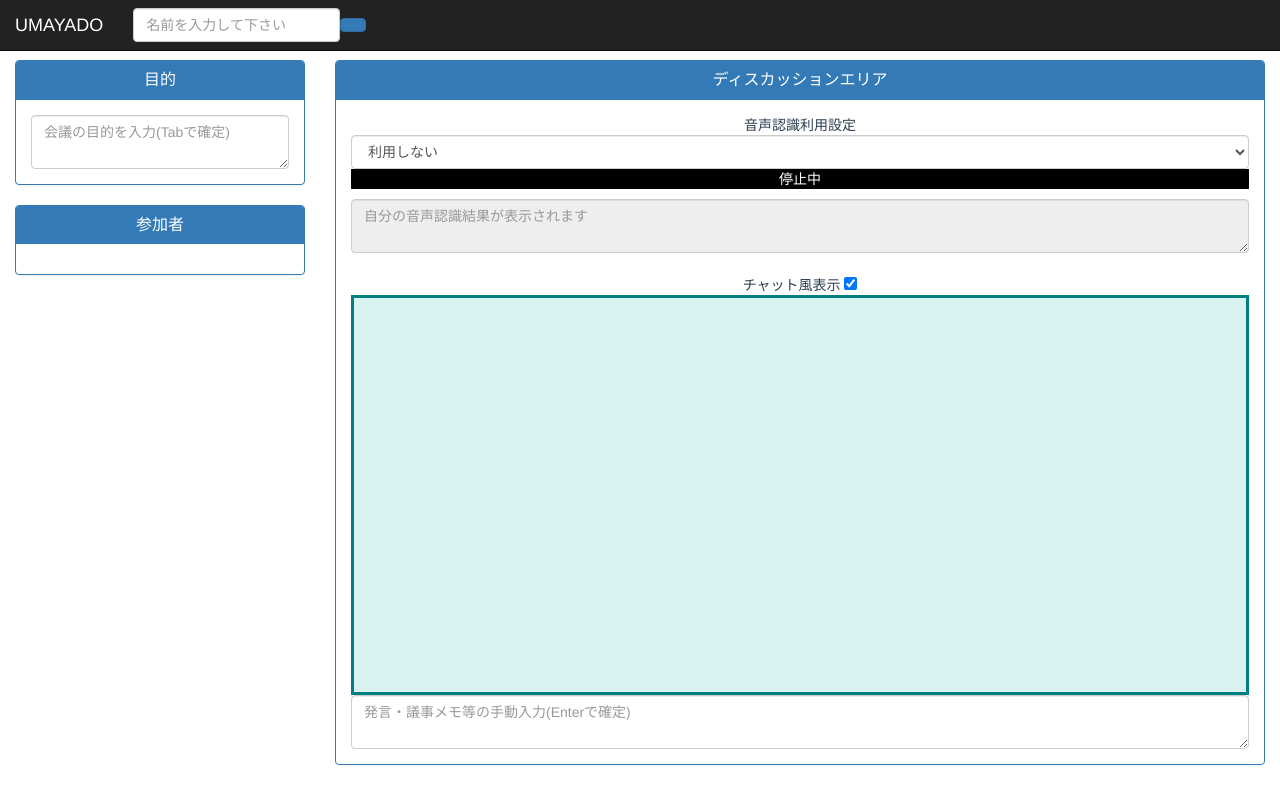
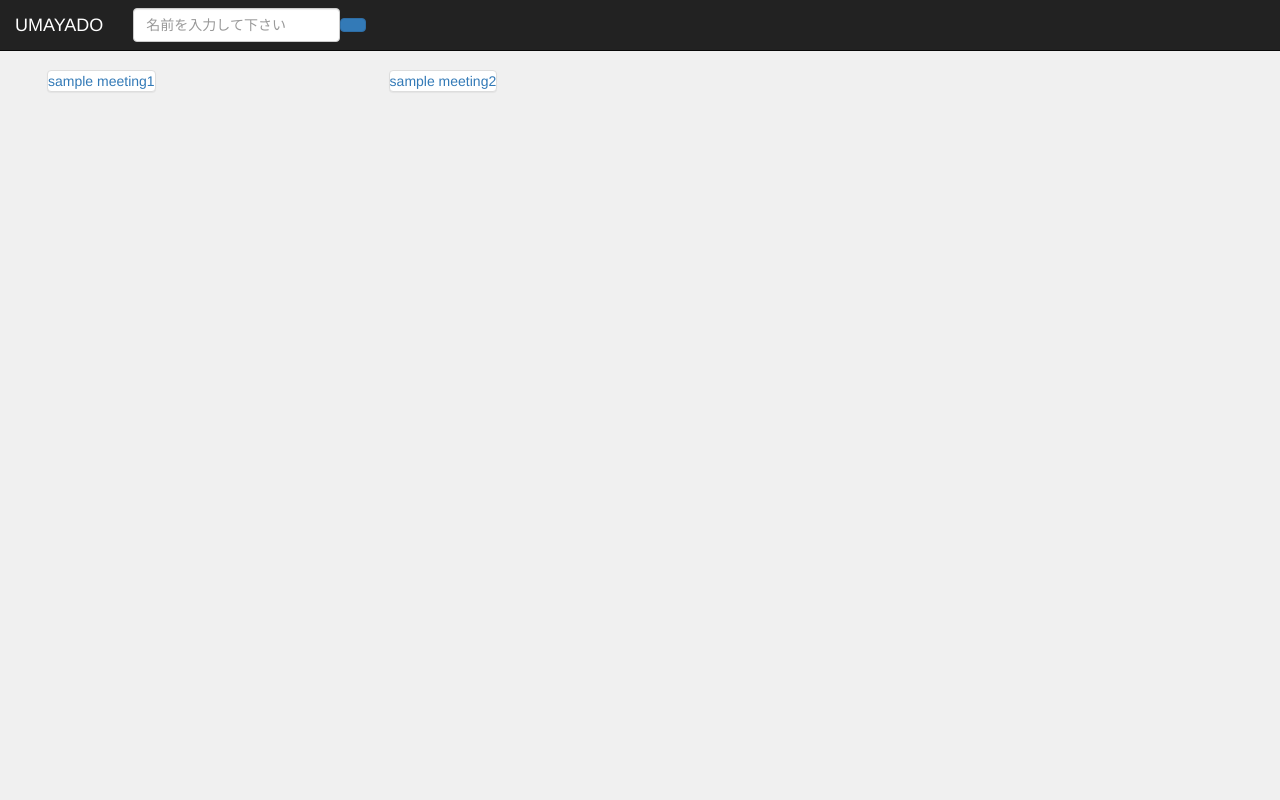
Before and after one commit to kobakan618/vue_cli_trial, a Vue app: page / in a window 1280 px wide. Built offline with nearby package versions, Linux system fonts and the light colour scheme.

Commit message:
Work in Progress 2

```diff
--- a/index.html
+++ b/index.html
@@ -1,8 +1,9 @@
 <!DOCTYPE html>
 <html>
-
 <head>
   <meta charset="utf-8">
+  <meta http-equiv="x-ua-compatible" content="ie=edge">
+  <meta name="viewport" content="width=device-width, initial-scale=1">
   <title>umayado</title>
   <script src="/static/jquery-1.11.3.min.js"></script>
   <script src="/static/bootstrap.min.js"></script>
--- a/src/App.vue
+++ b/src/App.vue
@@ -1,3 +1,5 @@
+// Author: "Hiroshi Kobayashi"
+// Copyright © 2017 RICOH Co, Ltd. All rights reserved
 <template>
   <div id="app">
     <!--ナビゲーションバー-->
@@ -26,7 +28,9 @@
         </div>
       </div>
     </nav>
-    <router-view></router-view>
+    <transition name="slide-fade">
+      <router-view></router-view>
+    </transition>
   </div>
 </template>
 
@@ -46,4 +50,18 @@ export default {
   color: #2c3e50;
   margin-top: 60px;
 }
+
+.slide-fade-enter-active {
+  transition: all .3s ease;
+}
+
+.slide-fade-leave-active {
+  transition: all .8s cubic-bezier(1.0, 0.5, 0.8, 1.0);
+}
+
+.slide-fade-enter,
+.slide-fade-leave-to {
+  transform: translateX(10px);
+  opacity: 0;
+}
 </style>
--- /dev/null
+++ b/src/assets/list.json
@@ -0,0 +1,14 @@
+[
+	{
+		"id": "1234",
+		"name": "sample meeting1",
+		"promoter": "tester1",
+		"when": "2017-01-01 01:01:10.123456 +0900 JST"
+	},
+	{
+		"id": "2345",
+		"name": "sample meeting2",
+		"promoter": "tester2",
+		"when": "2017-01-02 01:01:10.123456 +0900 JST"
+	}
+]
--- a/src/components/Meeting.vue
+++ b/src/components/Meeting.vue
@@ -1,8 +1,15 @@
+// Author: "Hiroshi Kobayashi"
+// Copyright © 2017 RICOH Co, Ltd. All rights reserved
 <template>
   <div>
     <div class="container-fluid">
       <div class="row">
         <div class="col-xs-3">
+          <div class="panel panel-danger">
+            <div class="panel-heading">
+              <h3 class="panel-title">会議ID:{{ $route.params.id }}</h3>
+            </div>
+          </div>
           <div class="panel panel-primary">
             <div class="panel-heading">
               <h3 class="panel-title">目的</h3>
@@ -27,20 +34,20 @@
         <div class="col-xs-9">
           <div class="panel panel-primary">
             <div class="panel-heading">
-              <h3 class="panel-title">ディスカッションエリア</h3>
+              <h3 class="panel-title">ディスカッションエリア (チャット風表示
+                <input type="checkbox" v-model="chat_view">)
+              </h3>
             </div>
             <div class="panel-body">
               <!--音声認識コンポーネント-->
               <voiceRecognition></voiceRecognition>
               <br>
               <!--チャットコンポーネント-->
-              チャット風表示
-              <input type="checkbox" v-model="chat_view"> </input>
               <div class="chat-timeline">
                 <message v-for="chat in chatLogs" :my_name="my_name" :chat_view="chat_view" :key="chat.id" :time="chat.time" :name="chat.name" :message="chat.message" :tag="chat.tag">
                 </message>
               </div>
-              <textarea v-model="input_message" class="form-control" placeholder="発言・議事メモ等の手動入力(Enterで確定)" rows="2" v-on:keyup.enter="send_message()"></textarea>
+              <textarea v-model="input_message" class="form-control input-sm" placeholder="発言・議事メモ等の手動入力(Enterで確定)" rows="2" v-on:keyup.enter="send_message()"></textarea>
             </div>
           </div>
         </div>
@@ -68,6 +75,12 @@ export default {
       purpose: '',
       attendees: []
     }
+  },
+  mounted: function() {
+    this.start('test')
+  },
+  beforeDestroy: function() {
+    this.stop()
   },
   methods: {
     start(name) {
@@ -150,15 +163,12 @@ export default {
 <!-- Add "scoped" attribute to limit CSS to this component only -->
 <style scoped>
 .chat-timeline {
-  height: 400px;
+  height: 300px;
   overflow-y: scroll;
   overflow-x: visible;
   border: solid #008080;
   background-color: #D8F3F0;
 }
-
-
-/* ブロック要素にアイコンバッジを表示 */
 
 span[data-badge-top-left],
 span[data-badge-top-right],
@@ -171,9 +181,6 @@ span[data-badge-bottom-right] {
   border-radius: 6px;
   color: #fff;
 }
-
-
-/* アイコン部 */
 
 span[data-badge-top-left]:before,
 span[data-badge-top-right]:before,
@@ -219,4 +226,9 @@ span[data-badge-bottom-right]:before {
   transform: translate(50%, 50%);
   content: attr(data-badge-bottom-right)"";
 }
+
+.panel-heading {
+  height: 20px;
+  padding: 0;
+}
 </style>
--- /dev/null
+++ b/src/components/MeetingList.vue
@@ -0,0 +1,76 @@
+// Author: "Hiroshi Kobayashi"
+// Copyright © 2017 RICOH Co, Ltd. All rights reserved
+<template>
+  <section class="main" transition="main" v-cloak>
+    <div class="container">
+      <div class="card" v-for="list in filterItems">
+        <div class="panel panel-default">
+          <router-link :to="{ name: 'Meeting', params: { id: list.id }}">{{list.name}}</router-link>
+        </div>
+      </div>
+    </div>
+    <h2 class="no-result" v-show="!filterItems.length">
+      <span>No results.</span><br />
+      <span>\(^Д^)/</span>
+    </h2>
+  </section>
+</template>
+
+<script>
+import imagesData from '../assets/list.json'
+export default {
+  data() {
+    return {
+      filterKey: '',
+      lists: imagesData
+    }
+  },
+  computed: {
+    filterItems: function() {
+      return this.lists.filter((item) => {
+        const searchRegex = new RegExp(this.filterKey, 'i')
+        return (
+          searchRegex.test(item.id)
+        )
+      })
+    }
+  }
+}
+</script>
+
+<style scoped>
+.about:hover {
+  text-decoration: none;
+}
+
+.main {
+  position: absolute;
+  padding-top: 70px;
+  top: 0;
+  left: 0;
+  width: 100%;
+  height: 100%;
+  background-color: #f0f0f0;
+}
+
+.container {
+  display: flex;
+  flex-wrap: wrap;
+  justify-content: space-between;
+  width: 95%;
+  margin: auto;
+}
+
+.container::before {
+  display: block;
+  content: "";
+  order: 1;
+  width: 22.75%;
+}
+
+container::after {
+  display: block;
+  content: "";
+  width: 22.75%;
+}
+</style>
--- a/src/components/Message.vue
+++ b/src/components/Message.vue
@@ -1,3 +1,5 @@
+// Author: "Hiroshi Kobayashi"
+// Copyright © 2017 RICOH Co, Ltd. All rights reserved
 <template>
   <div>
     <select v-model="tag" options="tagOptions" v-on:change="update()">
--- a/src/components/VoiceRecognition.vue
+++ b/src/components/VoiceRecognition.vue
@@ -1,13 +1,14 @@
+// Author: "Hiroshi Kobayashi"
+// Copyright © 2017 RICOH Co, Ltd. All rights reserved
 <template>
   <div>
-    音声認識利用設定
-    <select class="form-control" v-model="selected_lang" options="langOptions" v-on:change="reset()">
+    <select class="form-control input-sm" v-model="selected_lang" options="langOptions" v-on:change="reset()">
       <option v-for="option in langOptions" :key="option.key" :value="option.value">
         {{ option.text }}
       </option>
     </select>
     <p class="text-center" v-bind:class="statusClass">{{status}}</p>
-    <textarea readonly contenteditable="false" class="form-control" v-model="voiceText" placeholder="自分の音声認識結果が表示されます" rows="2"></textarea>
+    <textarea readonly contenteditable="false" class="form-control input-sm" v-model="voiceText" placeholder="自分の音声認識結果が表示されます" rows="1"></textarea>
   </div>
 </template>
 
@@ -33,9 +34,9 @@ export default {
       status: VR_STATUS.stopped,
       selected_lang: '',
       langOptions: [
-        { key: 1, text: '利用しない', value: '' },
-        { key: 2, text: '日本語', value: 'ja-JP' },
-        { key: 3, text: '英語', value: 'en-US' }
+        { key: 1, text: '音声認識-利用しない', value: '' },
+        { key: 2, text: '音声認識-日本語', value: 'ja-JP' },
+        { key: 3, text: '音声認識-英語', value: 'en-US' }
       ],
       voiceText: '',
       recognitionObj: null,
--- a/src/components/WsWrapper.js
+++ b/src/components/WsWrapper.js
@@ -1,3 +1,5 @@
+// Author: "Hiroshi Kobayashi"
+// Copyright © 2017 RICOH Co, Ltd. All rights reserved
 var ws = null
 /**
  * WebSocket接続関数
--- a/src/router/index.js
+++ b/src/router/index.js
@@ -1,6 +1,9 @@
+// Author: "Hiroshi Kobayashi"
+// Copyright © 2017 RICOH Co, Ltd. All rights reserved
 import Vue from 'vue'
 import Router from 'vue-router'
 import Meeting from '@/components/Meeting'
+import MeetingList from '@/components/MeetingList'
 
 Vue.use(Router)
 
@@ -8,6 +11,11 @@ export default new Router({
   routes: [
     {
       path: '/',
+      name: 'MeetingList',
+      component: MeetingList
+    },
+    {
+      path: '/meetings/:id',
       name: 'Meeting',
       component: Meeting
     }
```
